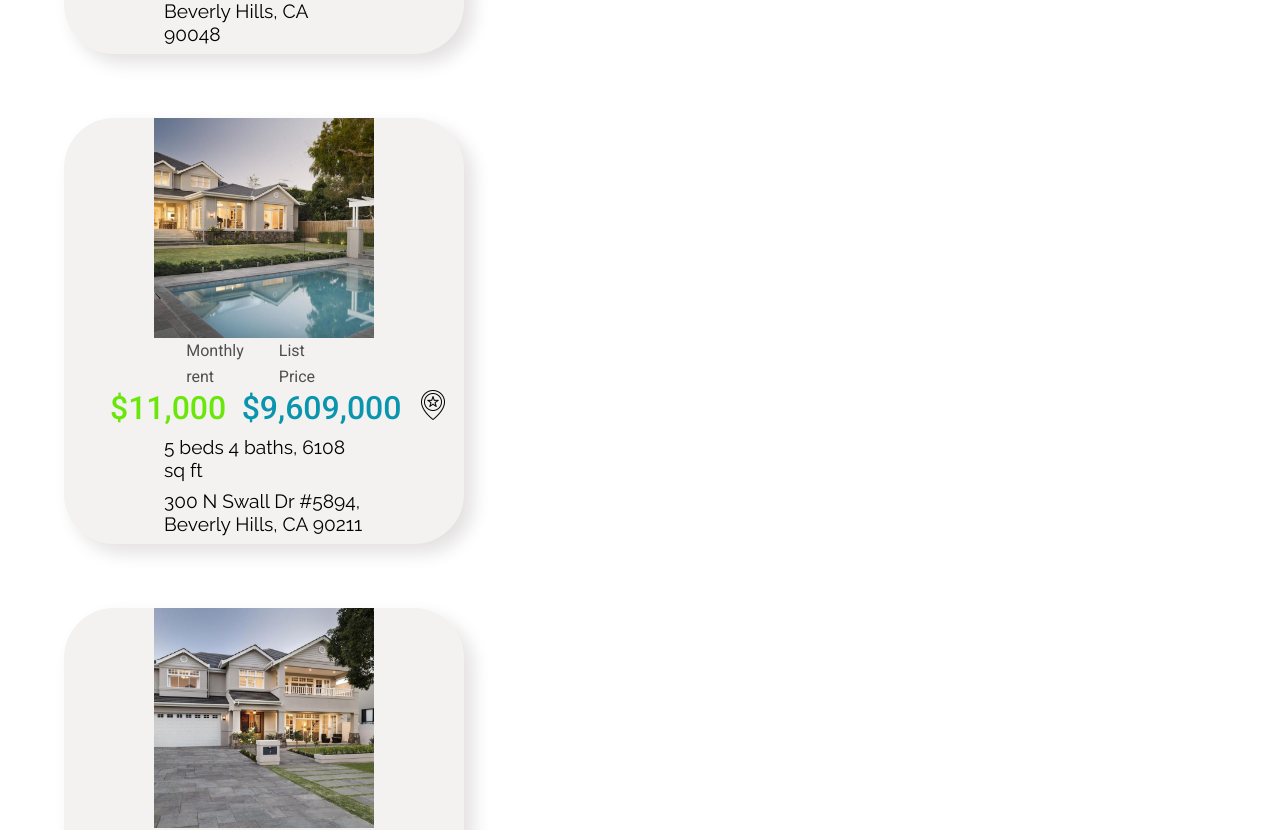
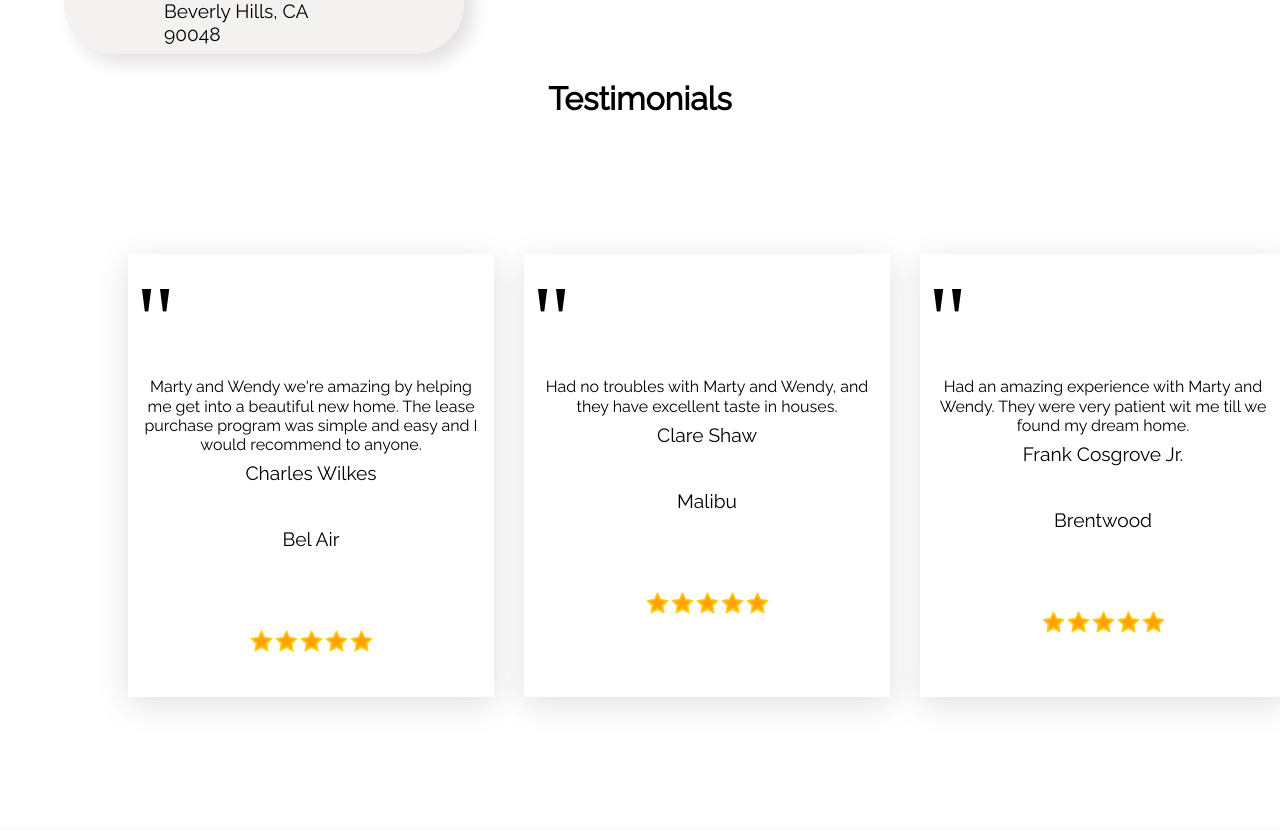
Before and after one commit to edwardoboh/beverly-estate, a React (Create React App) app: page / in a window 1280 px wide. Shown: the part 9067-9897 px from the top of the page. Built offline with nearby package versions, Linux system fonts and the light colour scheme; a web font is replaced by a local one.

Commit message:
fix: correct error with card rendering

```diff
--- a/src/components/HouseCards.js
+++ b/src/components/HouseCards.js
@@ -1,13 +1,14 @@
 import React from "react";
-import housedata from "../housedata";
 
-function Card () {
-    const[data, setData] = React.useState(housedata);
+function Card ({id, housePic, rent, List, size, site, favorite}) {
 
+    const[data, setData] = React.useState(
+        {id, housePic, rent, List, size, site, favorite}
+    );
+    const favIcon = data.favorite ? "../images/favistrue.png" : "../images/favisfalse.png"
 
     function toggle(){
         setData(prevData =>{
-
             return{
                 ...prevData,
                 favorite: !prevData.favorite
@@ -17,46 +18,32 @@ function toggle(){
 
     return(
         <>
-    {data.map(singleData =>{
-    let favIcon = singleData.favorite ? "../images/favistrue.png" : "../images/favisfalse.png" ;
-
-return(
-
-
-
             <div className="house-cards" >
                 <div className="card-content">
 
-        <img src= {`../images/${singleData.housePic}`} className="card-photo" alt="house-view" />
+                    <img src= {`../images/${housePic}`} className="card-photo" alt="house-view" />
                     <div className="price-div">
                     <span className="price-headings">Monthly rent</span>
                     <span className="price-headings">List Price</span>
                     </div>
 
                     <div className="prices">
-            <h2 className="rent">{singleData.rent}</h2>
-            <h2 className="list">{singleData.List}</h2>
+                        <h2 className="rent">{rent}</h2>
+                        <h2 className="list">{List}</h2>
                         <img src={`..images/${favIcon}`} alt="fav"
                         className='favicon'
-            onClick={()=>toggle(singleData.id)}
+                        onClick={toggle}
 
                         />
 
                     </div>
 
-        <h2 className="size">{singleData.size}</h2>
-        <h2 className="site">{singleData.site}</h2>
+                    <h2 className="size">{size}</h2>
+                    <h2 className="site">{site}</h2>
                 </div>
-
             </div>
-    )
-    })}
-
         </>
     )
-
-
-
 }
 
 export default Card;
```
Lines whose indentation alone changed are shown as unchanged.
